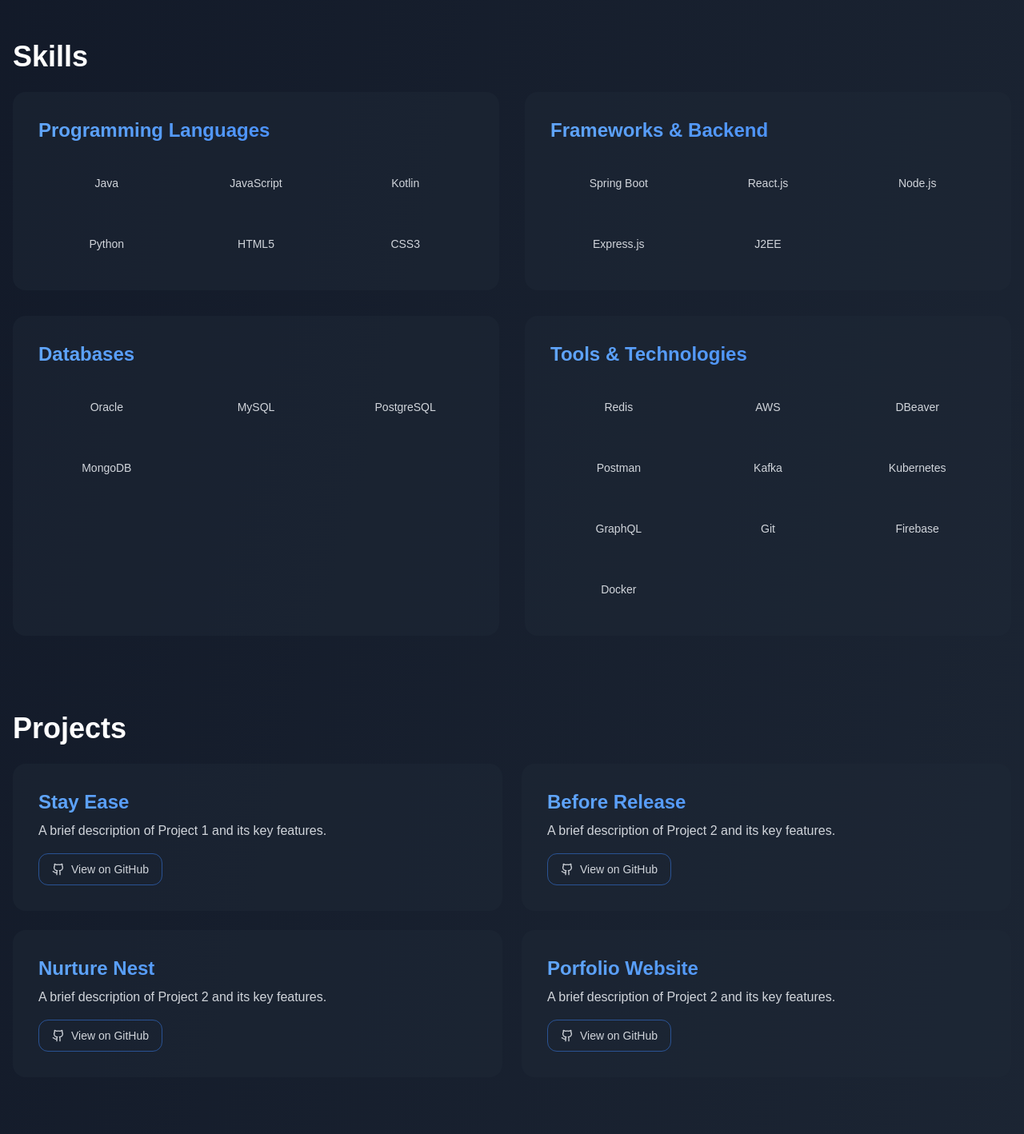
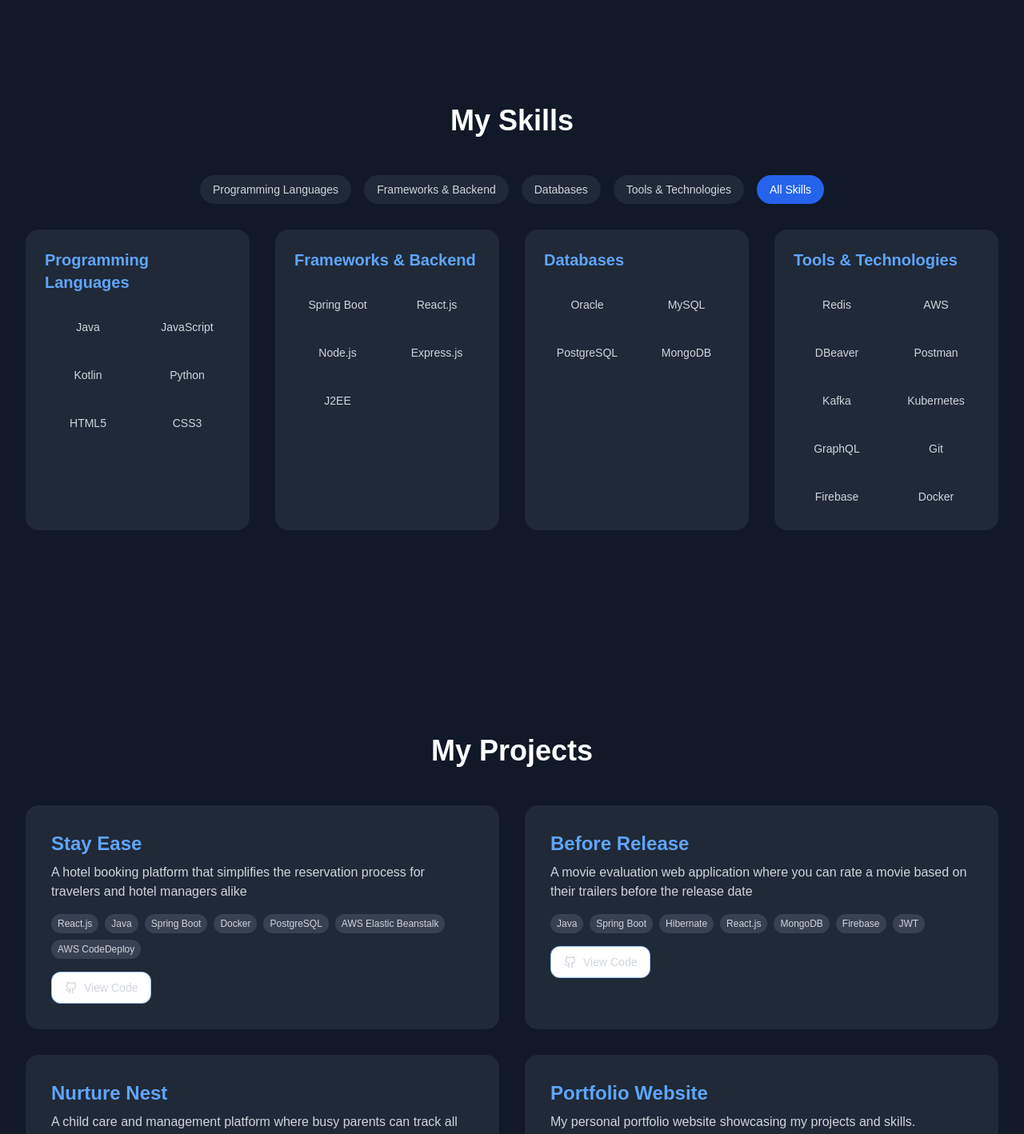
Before and after one commit to bhatiadipankar18/portfolioWebsite, a Next.js app: page / in a window 1280 px wide. Shown: the part 1160-2578 px from the top of the page at 80% size. Built offline with nearby package versions, Linux system fonts and the light colour scheme.

Commit message:
Changed the projects and skills  section UI

```diff
--- a/app/components/Layout.tsx
+++ b/app/components/Layout.tsx
@@ -3,9 +3,13 @@ import Footer from "./Footer"
 
 export default function Layout({ children }: { children: React.ReactNode }) {
   return (
-    <div className="flex flex-col min-h-screen bg-gradient-to-br from-gray-900 to-gray-800 text-white">
+    <div className="flex flex-col min-h-screen bg-gray-900 text-white">
       <head>
-        <link rel="stylesheet" type="text/css" href="https://cdn.jsdelivr.net/gh/devicons/devicon@latest/devicon.min.css" />
+        <link
+          rel="stylesheet"
+          type="text/css"
+          href="https://cdn.jsdelivr.net/gh/devicons/devicon@latest/devicon.min.css"
+        />
       </head>
       <Header />
       <main className="flex-grow container mx-auto px-4 py-12 md:py-24">{children}</main>
--- a/app/components/Projects.tsx
+++ b/app/components/Projects.tsx
@@ -1,55 +1,112 @@
+import { useState } from "react"
+import { motion } from "framer-motion"
 import { Button } from "./ui/button"
-import { Github } from "lucide-react"
+import { Github, ExternalLink, ChevronRight } from "lucide-react"
 
 const projects = [
   {
     title: "Stay Ease",
-    description: "A brief description of Project 1 and its key features.",
+    description:
+      "A hotel booking platform that simplifies the reservation process for travelers and hotel managers alike",
     githubLink: "https://github.com/bhatiadipankar18/stayease",
+    tags: ["React.js", "Java", "Spring Boot", "Docker", "PostgreSQL", "AWS Elastic Beanstalk", "AWS CodeDeploy"],
   },
   {
     title: "Before Release",
-    description: "A brief description of Project 2 and its key features.",
+    description: "A movie evaluation web application where you can rate a movie based on their trailers before the release date",
     githubLink: "https://github.com/bhatiadipankar18/beforerelease",
+    tags: ["Java", "Spring Boot", "Hibernate", "React.js", "MongoDB", "Firebase", "JWT"],
   },
   {
     title: "Nurture Nest",
-    description: "A brief description of Project 2 and its key features.",
+    description: "A child care and management platform where busy parents can track all health records like vaccination, nutrition and doctor's appointments, it also is nanny hiring platform where users can chat with their assigned nannies in real-time",
     githubLink: "https://github.com/bhatiadipankar18/nurture-nest",
+    tags: ["React.js", "Redis", "Redux", "AWS S3", "Node.js", "Socket.io", "OAuth"],
   },
   {
-    title: "Porfolio Website",
-    description: "A brief description of Project 2 and its key features.",
+    title: "Portfolio Website",
+    description: "My personal portfolio website showcasing my projects and skills.",
     githubLink: "https://github.com/bhatiadipankar18/portfolioWebsite",
-  }
+    tags: ["TypeScript", "Tailwind CSS", "Framer Motion", "Next.js"],
+  },
 ]
 
 export default function Projects() {
+  const [hoveredProject, setHoveredProject] = useState<number | null>(null)
+
+  const containerVariants = {
+    hidden: { opacity: 0 },
+    visible: {
+      opacity: 1,
+      transition: {
+        staggerChildren: 0.1,
+      },
+    },
+  }
+
+  const projectVariants = {
+    hidden: { y: 20, opacity: 0 },
+    visible: {
+      y: 0,
+      opacity: 1,
+      transition: {
+        type: "spring",
+        stiffness: 100,
+      },
+    },
+  }
+
   return (
-      <section id="projects" className="space-y-6 animate-fadeInUp">
-        <h2 className="text-4xl font-bold text-white">
-          Projects
-        </h2>
-        <div className="grid gap-6 md:grid-cols-2">
+    <section id="projects" className="py-20 bg-gray-900">
+      <div className="container mx-auto px-4">
+        <h2 className="text-4xl font-bold text-white text-center mb-12">My Projects</h2>
+        <motion.div
+          className="grid gap-8 md:grid-cols-2"
+          variants={containerVariants}
+          initial="hidden"
+          animate="visible"
+        >
           {projects.map((project, index) => (
-            <div
+            <motion.div
               key={index}
-              className="bg-gray-800/50 rounded-2xl p-8 transition-all duration-300 hover:bg-gray-800/70 hover:shadow-lg hover:shadow-blue-500/10"
+              className="bg-gray-800 rounded-2xl p-8 transition-all duration-300 hover:shadow-lg hover:shadow-blue-500/10"
+              variants={projectVariants}
+              onMouseEnter={() => setHoveredProject(index)}
+              onMouseLeave={() => setHoveredProject(null)}
             >
-              <h3 className="text-2xl font-semibold text-transparent bg-clip-text bg-gradient-to-r from-blue-400 to-blue-500 mb-2">
-                {project.title}
-              </h3>
+              <h3 className="text-2xl font-semibold text-blue-400 mb-2">{project.title}</h3>
               <p className="text-gray-300 mb-4">{project.description}</p>
+              <div className="flex flex-wrap gap-2 mb-4">
+                {project.tags.map((tag, tagIndex) => (
+                  <span key={tagIndex} className="px-2 py-1 bg-gray-700 text-gray-300 text-xs rounded-full">
+                    {tag}
+                  </span>
+                ))}
+              </div>
+              <div className="flex space-x-4">
                 <Button
                   asChild
-                className="rounded-xl bg-transparent border border-blue-500/50 text-gray-300 hover:text-white hover:bg-blue-500/10 transition-colors duration-300"
+                  variant="outline"
+                  className="rounded-xl border-blue-500/50 text-gray-300 hover:text-white hover:bg-blue-500/10 transition-colors duration-300"
                 >
                   <a href={project.githubLink} target="_blank" rel="noopener noreferrer">
-                  <Github className="mr-2 h-4 w-4" /> View on GitHub
+                    <Github className="mr-2 h-4 w-4" /> View Code
                   </a>
                 </Button>
               </div>
+              {hoveredProject === index && (
+                <motion.div
+                  className="absolute bottom-4 right-4"
+                  initial={{ opacity: 0, scale: 0.8 }}
+                  animate={{ opacity: 1, scale: 1 }}
+                  transition={{ duration: 0.2 }}
+                >
+                  <ChevronRight className="text-blue-400 h-6 w-6" />
+                </motion.div>
+              )}
+            </motion.div>
           ))}
+        </motion.div>
       </div>
     </section>
   )
--- a/app/components/Skills.tsx
+++ b/app/components/Skills.tsx
@@ -1,4 +1,9 @@
+import { useState } from "react"
+import { motion } from "framer-motion"
+
 export default function Skills() {
+  const [selectedCategory, setSelectedCategory] = useState<string | null>(null)
+
   const skills = [
     {
       category: "Programming Languages",
@@ -8,8 +13,8 @@ export default function Skills() {
         { name: "Kotlin", iconClass: "devicon-kotlin-plain colored" },
         { name: "Python", iconClass: "devicon-python-plain colored" },
         { name: "HTML5", iconClass: "devicon-html5-plain colored" },
-          { name: "CSS3", iconClass: "devicon-css3-plain colored" }
-        ]
+        { name: "CSS3", iconClass: "devicon-css3-plain colored" },
+      ],
     },
     {
       category: "Frameworks & Backend",
@@ -18,8 +23,8 @@ export default function Skills() {
         { name: "React.js", iconClass: "devicon-react-original colored" },
         { name: "Node.js", iconClass: "devicon-nodejs-plain colored" },
         { name: "Express.js", iconClass: "devicon-express-original colored" },
-          { name: "J2EE", iconClass: "devicon-java-plain colored" }
-        ]
+        { name: "J2EE", iconClass: "devicon-java-plain colored" },
+      ],
     },
     {
       category: "Databases",
@@ -27,8 +32,8 @@ export default function Skills() {
         { name: "Oracle", iconClass: "devicon-oracle-plain colored" },
         { name: "MySQL", iconClass: "devicon-mysql-plain colored" },
         { name: "PostgreSQL", iconClass: "devicon-postgresql-plain colored" },
-          { name: "MongoDB", iconClass: "devicon-mongodb-plain colored" }
-        ]
+        { name: "MongoDB", iconClass: "devicon-mongodb-plain colored" },
+      ],
     },
     {
       category: "Tools & Technologies",
@@ -42,38 +47,85 @@ export default function Skills() {
         { name: "GraphQL", iconClass: "devicon-graphql-plain colored" },
         { name: "Git", iconClass: "devicon-git-plain colored" },
         { name: "Firebase", iconClass: "devicon-firebase-plain colored" },
-          { name: "Docker", iconClass: "devicon-docker-plain colored" }
-        ]
-      }
+        { name: "Docker", iconClass: "devicon-docker-plain colored" },
+      ],
+    },
   ]
 
+  const containerVariants = {
+    hidden: { opacity: 0 },
+    visible: {
+      opacity: 1,
+      transition: {
+        staggerChildren: 0.1,
+      },
+    },
+  }
+
+  const itemVariants = {
+    hidden: { y: 20, opacity: 0 },
+    visible: {
+      y: 0,
+      opacity: 1,
+    },
+  }
+
   return (
-        <section id="skills" className="space-y-6 animate-fadeInUp">
-          <h2 className="text-4xl font-bold text-white">
-            Skills
-          </h2>
-          <div className="grid gap-8 md:grid-cols-2">
+    <section id="skills" className="py-20 bg-gray-900">
+      <div className="container mx-auto px-4">
+        <h2 className="text-4xl font-bold text-white text-center mb-12">My Skills</h2>
+        <div className="flex flex-wrap justify-center gap-4 mb-8">
           {skills.map((category) => (
-              <div
+            <button
               key={category.category}
-                className="bg-gray-800/50 rounded-2xl p-8 transition-all duration-300 hover:bg-gray-800/70 hover:shadow-lg hover:shadow-blue-500/10"
+              onClick={() => setSelectedCategory(category.category)}
+              className={`px-4 py-2 rounded-full text-sm font-medium transition-colors duration-300 ${
+                selectedCategory === category.category
+                  ? "bg-blue-600 text-white"
+                  : "bg-gray-800 text-gray-300 hover:bg-gray-700"
+              }`}
             >
-                <h3 className="text-2xl font-semibold text-transparent bg-clip-text bg-gradient-to-r from-blue-400 to-blue-500 mb-4">
               {category.category}
-                </h3>
-                <div className="grid grid-cols-2 sm:grid-cols-3 gap-4">
+            </button>
+          ))}
+          <button
+            onClick={() => setSelectedCategory(null)}
+            className={`px-4 py-2 rounded-full text-sm font-medium transition-colors duration-300 ${
+              selectedCategory === null ? "bg-blue-600 text-white" : "bg-gray-800 text-gray-300 hover:bg-gray-700"
+            }`}
+          >
+            All Skills
+          </button>
+        </div>
+        <motion.div
+          className="grid gap-8 md:grid-cols-2 lg:grid-cols-4"
+          variants={containerVariants}
+          initial="hidden"
+          animate="visible"
+        >
+          {skills
+            .filter((category) => !selectedCategory || category.category === selectedCategory)
+            .map((category) => (
+              <motion.div
+                key={category.category}
+                className="bg-gray-800 rounded-2xl p-6 transition-all duration-300 hover:shadow-lg hover:shadow-blue-500/10"
+                variants={itemVariants}
+              >
+                <h3 className="text-xl font-semibold text-blue-400 mb-4">{category.category}</h3>
+                <div className="grid grid-cols-2 gap-4">
                   {category.items.map((skill) => (
                     <div
                       key={skill.name}
-                      className="flex flex-col items-center p-4 rounded-xl hover:bg-gray-700/50 transition-all duration-300"
+                      className="flex flex-col items-center p-2 rounded-xl hover:bg-gray-700/50 transition-all duration-300"
                     >
-                      <i className={`${skill.iconClass} text-5xl mb-2`} />
+                      <i className={`${skill.iconClass} text-4xl mb-2`} aria-hidden="true" />
                       <span className="text-gray-300 text-sm text-center">{skill.name}</span>
                     </div>
                   ))}
                 </div>
-              </div>
+              </motion.div>
             ))}
+        </motion.div>
       </div>
     </section>
   )
```
Lines whose indentation alone changed are shown as unchanged.
